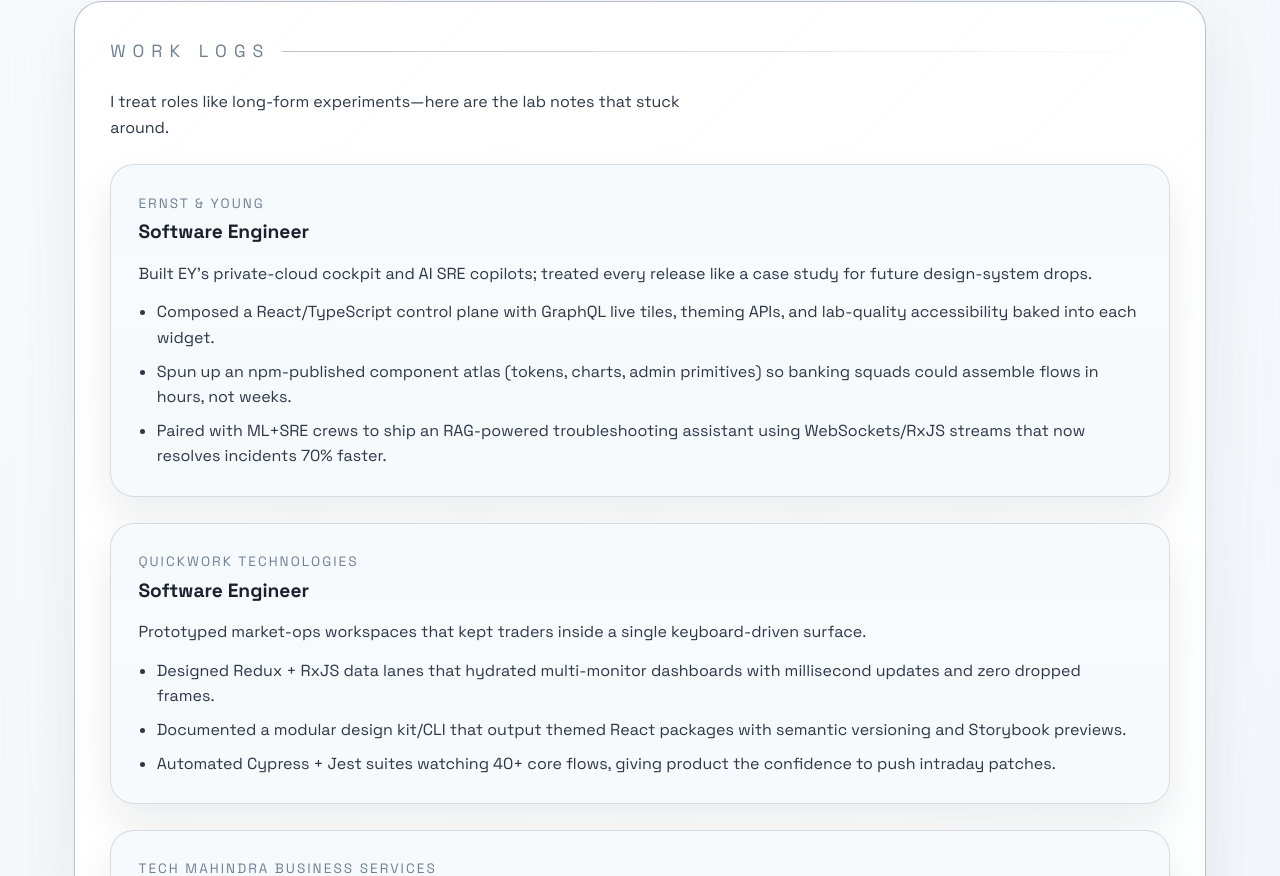
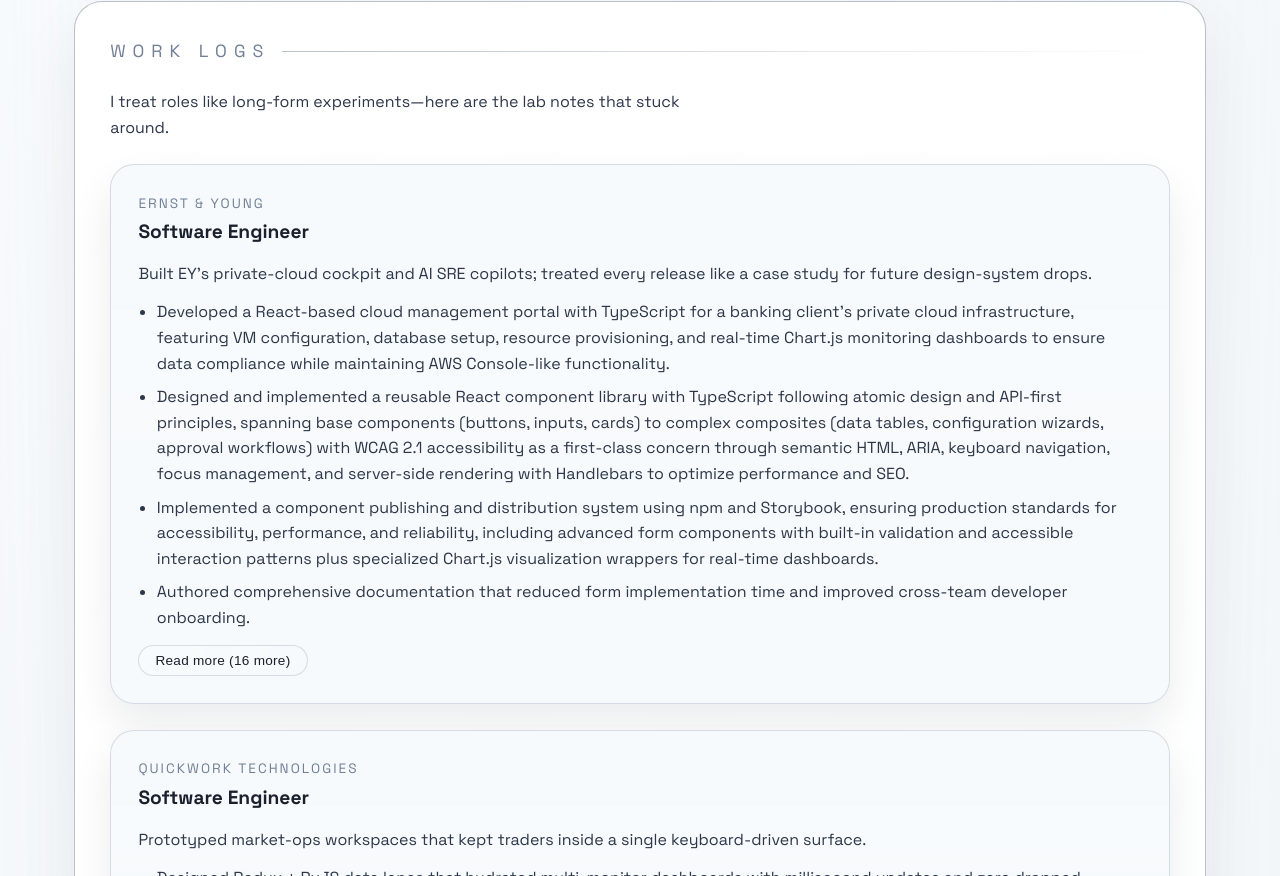
Before and after one commit to neelo4/Portfolio, a React (Vite) app: page / in a window 1280 px wide. Shown: the part 1304-2180 px from the top of the page. Built offline with nearby package versions, Linux system fonts and the light colour scheme.

Commit message:
revised content

```diff
--- a/src/App.css
+++ b/src/App.css
@@ -330,13 +330,46 @@
   line-height: 1.6;
 }
 
-.experience-card__body ul {
+.experience-card__highlights {
   margin: 0;
   padding-left: 1.15rem;
   color: var(--text-secondary);
   display: flex;
   flex-direction: column;
   gap: 0.5rem;
+}
+
+.experience-card__toggle {
+  margin-top: 0.9rem;
+  padding: 0.45rem 1rem;
+  border-radius: 999px;
+  border: 1px solid var(--border-soft);
+  background: linear-gradient(
+      120deg,
+      rgba(255, 255, 255, 0.2),
+      rgba(255, 255, 255, 0.04)
+    ),
+    var(--surface-elevated);
+  color: var(--text-primary);
+  font-size: 0.85rem;
+  letter-spacing: 0.02em;
+  display: inline-flex;
+  align-items: center;
+  gap: 0.4rem;
+  cursor: pointer;
+  transition: transform 0.2s ease, border-color 0.2s ease,
+    box-shadow 0.2s ease;
+}
+
+.experience-card__toggle:hover {
+  transform: translateY(-1px);
+  border-color: var(--accent);
+  box-shadow: 0 10px 20px rgba(15, 23, 42, 0.12);
+}
+
+.experience-card__toggle:focus-visible {
+  outline: 2px solid var(--accent);
+  outline-offset: 2px;
 }
 
 .project-grid {
--- a/src/App.tsx
+++ b/src/App.tsx
@@ -124,8 +124,13 @@
   </a>
 );
 
+const EXPERIENCE_PREVIEW_COUNT = 4;
+
 function App() {
   const [theme, setTheme] = useState<"light" | "dark">("light");
+  const [expandedExperiences, setExpandedExperiences] = useState<
+    Record<string, boolean>
+  >({});
   const profilePhone = (profile as ProfileWithOptionalPhone).phone;
   const hasPhone = Boolean(profilePhone);
   const phoneHref = profilePhone?.replace(/\s+/g, "");
@@ -151,6 +156,13 @@
 
   const toggleTheme = () =>
     setTheme((mode) => (mode === "light" ? "dark" : "light"));
+
+  const toggleExperience = (company: string) => {
+    setExpandedExperiences((prev) => ({
+      ...prev,
+      [company]: !prev[company],
+    }));
+  };
 
   return (
     <div className="page">
@@ -234,11 +246,28 @@
                       {experience.summary}
                     </p>
                   ) : null}
-                  <ul>
-                    {experience.highlights.map((highlight) => (
+                  <ul className="experience-card__highlights">
+                    {(expandedExperiences[experience.company]
+                      ? experience.highlights
+                      : experience.highlights.slice(0, EXPERIENCE_PREVIEW_COUNT)
+                    ).map((highlight) => (
                       <li key={highlight}>{highlight}</li>
                     ))}
                   </ul>
+                  {experience.highlights.length > EXPERIENCE_PREVIEW_COUNT ? (
+                    <button
+                      type="button"
+                      className="experience-card__toggle"
+                      onClick={() => toggleExperience(experience.company)}
+                      aria-expanded={Boolean(
+                        expandedExperiences[experience.company],
+                      )}
+                    >
+                      {expandedExperiences[experience.company]
+                        ? "Read less"
+                        : `Read more (${experience.highlights.length - EXPERIENCE_PREVIEW_COUNT} more)`}
+                    </button>
+                  ) : null}
                 </div>
               </article>
             ))}
--- a/src/data/content.ts
+++ b/src/data/content.ts
@@ -29,7 +29,7 @@
 
 export const aboutContent = {
   intro:
-    "I build interfaces for people who make high-stakes decisions—platform engineers provisioning infra, analysts watching markets, operators monitoring AI pipelines. I care about focus, typography, animation restraint, and making advanced workflows feel effortless across light and dark surfaces.",
+    "Senior Frontend Developer with 7+ years of experience building scalable web applications using React, TypeScript, modern JavaScript, and CSS, with strong expertise in Next.js, Sass, and Tailwind CSS. Experienced in designing reusable component libraries and accessible design systems for complex financial platforms and real-time data visualisation. Brings a strong focus on performance, maintainability, and usability across large datasets, including recent work on AI-enabled features such as RAG-based systems. Comfortable collaborating cross-functionally and contributing to system design, CI/CD practices, and WCAG 2.1–compliant engineering standards.",
   current:
     "Currently running a personal fintech design-system lab, contributing to open-source React tooling, and documenting everything through build logs + teardown posts.",
   focus: [
@@ -46,9 +46,26 @@
     summary:
       "Built EY's private-cloud cockpit and AI SRE copilots; treated every release like a case study for future design-system drops.",
     highlights: [
-      "Composed a React/TypeScript control plane with GraphQL live tiles, theming APIs, and lab-quality accessibility baked into each widget.",
-      "Spun up an npm-published component atlas (tokens, charts, admin primitives) so banking squads could assemble flows in hours, not weeks.",
-      "Paired with ML+SRE crews to ship an RAG-powered troubleshooting assistant using WebSockets/RxJS streams that now resolves incidents 70% faster.",
+      "Developed a React-based cloud management portal with TypeScript for a banking client's private cloud infrastructure, featuring VM configuration, database setup, resource provisioning, and real-time Chart.js monitoring dashboards to ensure data compliance while maintaining AWS Console-like functionality.",
+      "Designed and implemented a reusable React component library with TypeScript following atomic design and API-first principles, spanning base components (buttons, inputs, cards) to complex composites (data tables, configuration wizards, approval workflows) with WCAG 2.1 accessibility as a first-class concern through semantic HTML, ARIA, keyboard navigation, focus management, and server-side rendering with Handlebars to optimize performance and SEO.",
+      "Implemented a component publishing and distribution system using npm and Storybook, ensuring production standards for accessibility, performance, and reliability, including advanced form components with built-in validation and accessible interaction patterns plus specialized Chart.js visualization wrappers for real-time dashboards.",
+      "Authored comprehensive documentation that reduced form implementation time and improved cross-team developer onboarding.",
+      "Used Lighthouse audits to validate WCAG 2.1 accessibility, semantic HTML usage, and SEO best practices across shared UI components.",
+      "Advocated pragmatic, scenario-driven testing with the test pyramid, prioritizing unit and integration tests using Jest and React Testing Library, plus Playwright for end-to-end coverage of critical user journeys.",
+      "Focused testing on real user interactions and business workflows rather than superficial code coverage, ensuring confidence in behavior, regressions, and system reliability.",
+      "Worked closely with product managers, business analysts, and UX designers to translate complex infrastructure requirements into intuitive user interfaces, facilitating design workshops and technical feasibility assessments.",
+      "Engineered state management solutions using Redux, Context API, and useImmer for enterprise cloud applications, handling approval workflows, resource allocation processes, and notification systems for governance and compliance.",
+      "Built automated CI/CD pipelines with Jenkins for continuous delivery, implementing semantic versioning, templated configuration management with EJS for environment-specific deployments, and zero-downtime releases with resiliency.",
+      "Architected an intelligent assistant for the cloud platform using RAG (Retrieval-Augmented Generation), creating a centralized knowledge base from PDFs, Word docs, and Confluence, converting content into a vector database integrated with an LLM for real-time query resolution and troubleshooting.",
+      "Collaborated with ML engineers to integrate RAG architecture, bridging Python-based vector database queries and the React frontend with streaming responses, error states, and graceful degradation under load.",
+      "Engineered an intelligent error-resolution system by aggregating historical pipeline failures into a RAG-based knowledge base, surfacing relevant solutions and similar incidents by analyzing error patterns and stack traces, reducing mean time to resolution by ~70%.",
+      "Built advanced messaging interface components for an AI-powered chatbot system with WebSocket streaming, RxJS state management, and UX optimization for pipeline setup, resource allocation, and database configuration tools.",
+      "Created visual feedback systems that exposed AI reasoning stages (searching documentation, checking permissions, generating configuration), turning a black box into a transparent tool.",
+      "Integrated GraphQL queries using Apollo Client to fetch and manage VM configuration data for cloud resource monitoring dashboards.",
+      "Led communities of practice and mentored junior engineers on advanced React patterns, templating (Handlebars, Nunjucks), module federation, and scalable design strategies.",
+      "Built low-latency, event-driven UIs for large, rapidly changing datasets using WebSockets, Server-Sent Events (SSE), and RxJS.",
+      "Created detailed technical documentation including API specs and integration guides for fast-paced cloud infrastructure environments.",
+      "Took end-to-end ownership of frontend modules from requirements through implementation, testing, and deployment.",
     ],
   },
   {
```
